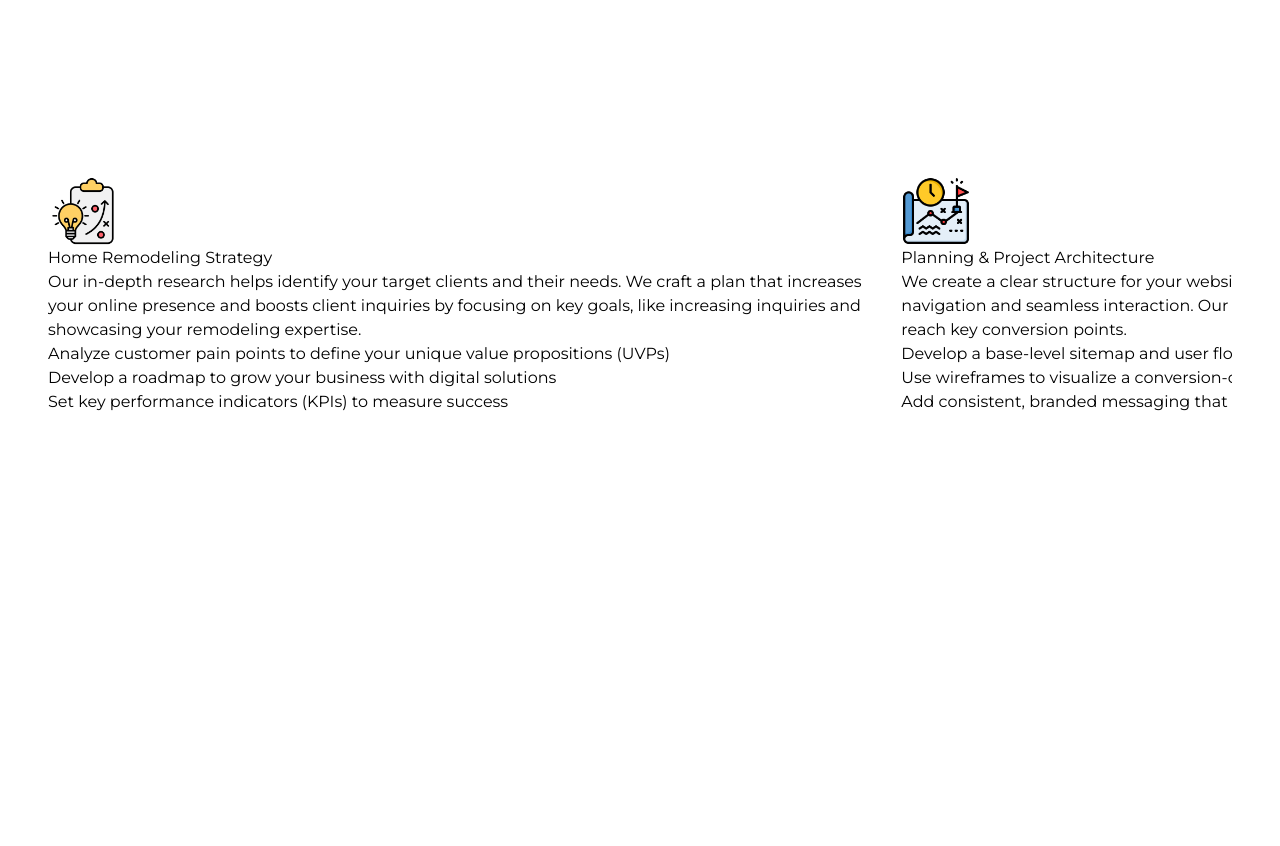
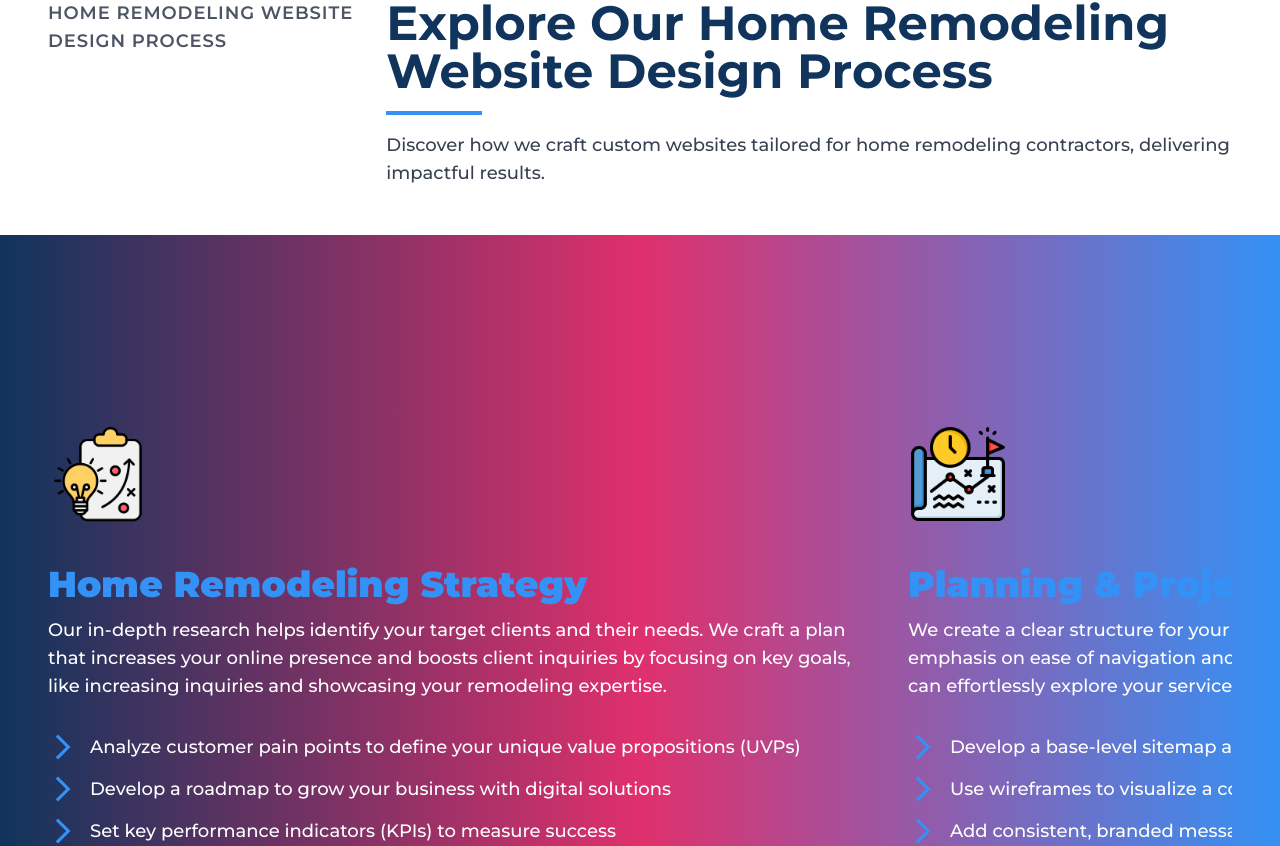
Before and after one commit to naymHdev/primewave-solutions, a Next.js app: page / in a window 1280 px wide. Shown: the part 1115-1961 px from the top of the page. Built offline with nearby package versions, Linux system fonts and the light colour scheme.

Commit message:
[updated ] a design process section

```diff
--- a/src/components/Pages/DesignProcess/DesignProcess.jsx
+++ b/src/components/Pages/DesignProcess/DesignProcess.jsx
@@ -6,6 +6,8 @@ import { ScrollTrigger } from "gsap/dist/ScrollTrigger";
 import ResponsiveContainer from "@/components/common/ResponsiveContainer";
 import { designSteps } from "@/data/designProcess";
 import Image from "next/image";
+import { MdOutlineArrowForwardIos } from "react-icons/md";
+import SectionName from "@/components/common/SectionName";
 
 const DesignProcess = () => {
   const sectionRef = useRef(null);
@@ -42,11 +44,16 @@ const DesignProcess = () => {
 
   return (
     <>
-      <div className=" py-10">
+      <SectionName
+        name="Home Remodeling Website Design Process"
+        title="Explore Our Home Remodeling Website Design Process"
+        details="Discover how we craft custom websites tailored for home remodeling contractors, delivering impactful results."
+      />
+      <div className=" bg-gradient-to-r from-secondary via-primary to-legendary">
         <ResponsiveContainer>
           <section className="overflow-hidden">
             <div ref={triggerRef}>
-              <div ref={sectionRef} className="scroll-section-inner">
+              <div ref={sectionRef} className="scroll-section-inner gap-10">
                 {designSteps?.map((process) => (
                   <div key={process.id} className="scroll-section">
                     <section>
@@ -54,19 +61,24 @@ const DesignProcess = () => {
                         <Image
                           src={process.image}
                           alt={process.title}
-                          width={70}
-                          height={70}
+                          width={100}
+                          height={100}
                           priority={true}
                           quality={100}
                         />
                       </div>
-                      <div className=" text-black">
-                        <h2>{process.title}</h2>
-                        <p>{process.description}</p>
-                        <div>
+                      <div className="mt-10">
+                        <h2 className=" text-4xl font-black text-legendary">
+                          {process.title}
+                        </h2>
+                        <p className=" text-white font-medium mt-3 text-lg">
+                          {process.description}
+                        </p>
+                        <div className=" mt-8 font-medium text-white">
                           {process.details.map((step, index) => (
                             <div key={index}>
-                              <ul>
+                              <ul className="flex items-center gap-3 mt-3 text-lg">
+                                <MdOutlineArrowForwardIos className=" text-legendary text-3xl" />
                                 <li>{step}</li>
                               </ul>
                             </div>
```
Also changed, not shown: 1 other file (tests, documents, lock files or other folders).
